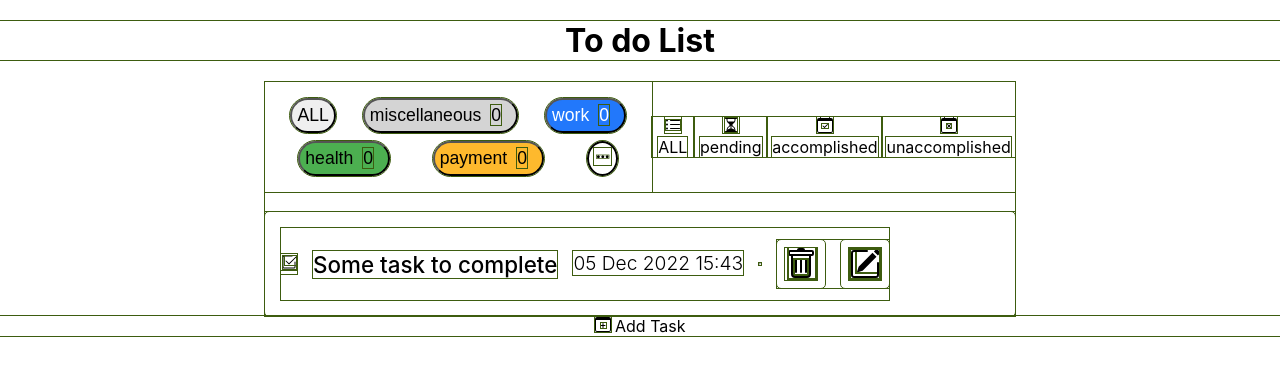
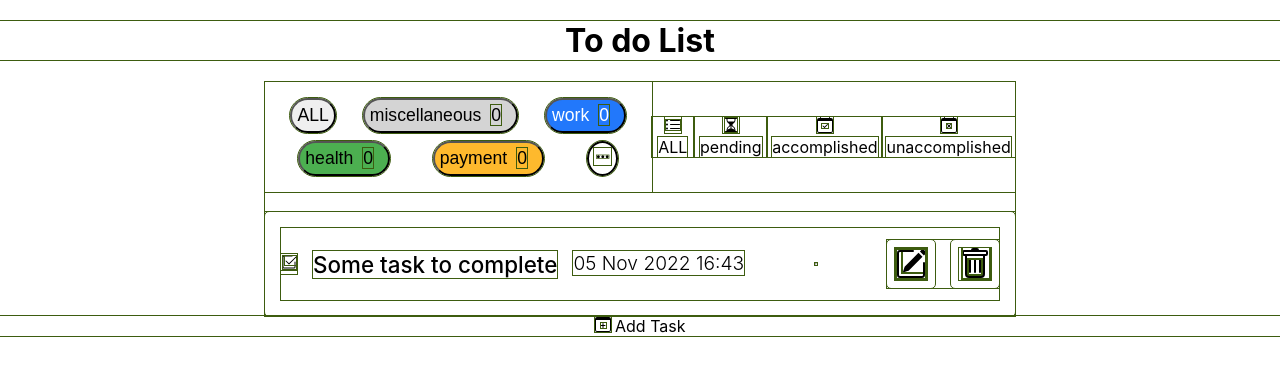
Before and after one commit to neo-the-coder/to-do-app, a React (Create React App) app in the folder to-do-app/: page / in a window 1280 px wide. Shown: the top 376 px of the page. Built offline with nearby package versions, Linux system fonts and the light colour scheme.

Commit message:
fix on ConfirmationBox, further update on task submit

```diff
--- a/to-do-app/src/components/ConfirmationBox.js
+++ b/to-do-app/src/components/ConfirmationBox.js
@@ -1,8 +1,6 @@
 import React from 'react'
-import { useDispatch } from 'react-redux';
 
-function ConfirmationBox({delItem, delAction, openConfirm, setOpenConfirm}) {
-  const dispatch = useDispatch();
+function ConfirmationBox({handleConfirmation, openConfirm, setOpenConfirm}) {
 
   return (
     openConfirm && (
@@ -10,7 +8,7 @@ function ConfirmationBox({delItem, delAction, openConfirm, setOpenConfirm}) {
         <div className="container">
           <h1>Are you sure to delete?</h1>
           <div className="choices">
-            <button onClick={() => dispatch(delAction(delItem))}>Yes</button>
+            <button onClick={handleConfirmation}>Yes</button>
             <button onClick={() => setOpenConfirm(false)}>No</button>
           </div>
         </div>
--- a/to-do-app/src/components/SettingsCategories.js
+++ b/to-do-app/src/components/SettingsCategories.js
@@ -5,9 +5,14 @@ import { useDispatch, useSelector } from 'react-redux'
 import { addCategory, editCategory, deleteCategory } from '../slices/categorySlice';
 import ConfirmationBox from './ConfirmationBox';
 import getTextColor from '../helpers/HexToHSL';
+import { BsPencilSquare, BsTrash } from 'react-icons/bs';
 
 function Category({ category, handleEdit }) {
   const [openConfirm, setOpenConfirm] = useState(false);
+  const dispatch = useDispatch();
+
+  const handleConfirmation = () => dispatch(deleteCategory(category.id));
+
   return (
     <>
       <div
@@ -24,7 +29,7 @@ function Category({ category, handleEdit }) {
                 : undefined
             }
           >
-            Edit
+              <BsPencilSquare />
           </button>
           <button
             disabled={category.name === "miscellaneous"}
@@ -34,13 +39,12 @@ function Category({ category, handleEdit }) {
                 : undefined
             }
           >
-            Del
+            <BsTrash />
           </button>
         </div>
       </div>
       <ConfirmationBox
-        delItem={category.id}
-        delAction={deleteCategory}
+        handleConfirmation={handleConfirmation}
         openConfirm={openConfirm}
         setOpenConfirm={setOpenConfirm}
       />
--- a/to-do-app/src/components/TaskWindow.js
+++ b/to-do-app/src/components/TaskWindow.js
@@ -1,65 +1,54 @@
-import React, { useState } from 'react'
-import { v4 as uuid } from 'uuid';
-import { MdOutlineClose } from 'react-icons/md';
-//import { useDispatch } from 'react-redux';
+import React, { useEffect, useState } from "react";
+import { v4 as uuid } from "uuid";
+import { MdOutlineClose } from "react-icons/md";
 //import toast from 'react-hot-toast';
-//import { addTodo, updateTodo } from '../slices/todoSlice';
-import styles from '../styles/TaskWindow.module.scss';
-import {format, addMinutes } from 'date-fns';
-import { useDispatch, useSelector } from 'react-redux';
-import { addTodo, updateTodo } from '../slices/todoSlice';
-import { addCount } from '../slices/categorySlice';
+import styles from "../styles/TaskWindow.module.scss";
+import { format, addMinutes } from "date-fns";
+import { useDispatch, useSelector } from "react-redux";
+import { addTodo, updateTodo } from "../slices/todoSlice";
+import { addCount, subtractCount } from "../slices/categorySlice";
+import { dtToSlicedISO, dtTZFixed } from "../helpers/DateTimeValue";
 
 function TaskWindow({ type, todo, taskWindowOpen, setTaskWindowOpen }) {
-    const categoryList = useSelector(state => state.category.categoriesList);
-    const dispatch = useDispatch();
-
-    // DateTime state helper functions
-    const dtTZFixed = () => {
-      const timeZoneOffset = new Date().getTimezoneOffset() * 60000; //offset in ms
-      return new Date(Date.now() - timeZoneOffset);
-    };
-    const dtToSlicedISO = (time) => time.toISOString().slice(0, 16);
-
-    // DateTime state values
+  // DateTime initial state values
   const dtMin = dtToSlicedISO(dtTZFixed());
   const initDueTime = dtToSlicedISO(addMinutes(dtTZFixed(), 30));
 
-    const [task, setTask] = useState('');
+  // State
+  const [task, setTask] = useState("");
   const [due, setDue] = useState(initDueTime);
-    const [category, setCategory] = useState('work');
-    //const [status, setStatus] = useState('ongoing');
+  const [category, setCategory] = useState("miscellaneous");
+  const categoryList = useSelector((state) => state.category.categoriesList);
+  const dispatch = useDispatch();
 
-    //2018-06-12T19:30
+  useEffect(() => {
+    console.log("USEEFFECT");
+    if (type === "update" && todo) {
+      setTask(todo.task);
+      setDue(todo.due);
+      setCategory(todo.category);
+    } else {
+      setTask("");
+      setDue(initDueTime);
+      setCategory("miscellaneous");
+    }
+  }, [type, todo, taskWindowOpen, initDueTime]);
 
-    const closeWindow = () => {
+  const handleCancel = () => {
     setTaskWindowOpen(false);
-    }
-    // const [title, setTitle] = useState('');
-    // const [status, setStatus] = useState('incomplete');
-    // const dispatch = useDispatch();
-
-    // useEffect(() => {
-    //   if (type === 'update' && todo) {
-    //     setTitle(todo.title);
-    //     setStatus(todo.status);
-    //   } else {
-    //     setTitle('');
-    //     setStatus('incomplete');
-    //   }
-    // }, [type, todo, modalOpen]);~~
+  };
 
   const handleSubmit = (e) => {
     e.preventDefault();
-
-      if (type === 'add') {
+    //Don't add if task is empty
+    if (type === "add") {
       const newTask = {
         id: uuid(),
         category,
         task,
         due,
-          status: 'pending'
-        }
+        status: "pending",
+      };
       dispatch(addTodo(newTask));
       dispatch(addCount(category));
     } else {
@@ -67,9 +56,13 @@ function TaskWindow({ type, todo, taskWindowOpen, setTaskWindowOpen }) {
         ...todo,
         category,
         task,
-          due
+        due,
+      };
+      dispatch(updateTodo(updatedTask));
+      if (todo.category !== category) {
+        dispatch(addCount(category));
+        dispatch(subtractCount(todo.category));
       }
-        dispatch(updateTodo(updatedTask));
     }
     //   if (title === '') {
     //     toast.error('Please enter a title.');
@@ -102,17 +95,17 @@ function TaskWindow({ type, todo, taskWindowOpen, setTaskWindowOpen }) {
     //   } else {
     //     toast.error("Title Shouldn't be empty");
     //   }
-      closeWindow();
+    handleCancel();
   };
-    console.log(type, 'inside window')
+
   return (
     taskWindowOpen && (
       <div className={styles.wrapper}>
         <div className={styles.container}>
           <div
             className={styles.closeButton}
-              onClick={closeWindow}
-              onKeyDown={closeWindow}
+            onClick={handleCancel}
+            onKeyDown={handleCancel}
             tabIndex={0}
             role="button"
           >
@@ -161,10 +154,7 @@ function TaskWindow({ type, todo, taskWindowOpen, setTaskWindowOpen }) {
               <button type="submit">
                 {type === "add" ? "Add" : "Update"} Task
               </button>
-                <button
-                  onClick={closeWindow}
-                  onKeyDown={closeWindow}
-                >
+              <button onClick={handleCancel} onKeyDown={handleCancel}>
                 Cancel
               </button>
             </div>
@@ -175,5 +165,4 @@ function TaskWindow({ type, todo, taskWindowOpen, setTaskWindowOpen }) {
   );
 }
 
-
-export default TaskWindow
+export default TaskWindow;
--- a/to-do-app/src/components/TodoItem.js
+++ b/to-do-app/src/components/TodoItem.js
@@ -1,6 +1,8 @@
 import { format } from 'date-fns';
 import React, { useState } from 'react'
 import { BsCheck2Square, BsPencilSquare, BsTrash } from 'react-icons/bs';
+import { useDispatch } from 'react-redux';
+import { subtractCount } from '../slices/categorySlice';
 import { deleteTodo } from '../slices/todoSlice';
 import styles from '../styles/TodoItem.module.scss';
 import ConfirmationBox from './ConfirmationBox';
@@ -9,9 +11,14 @@ import TaskWindow from './TaskWindow';
 function TodoItem( {todo} ) {
   const [openUpdate, setOpenUpdate] = useState(false);
   const [openConfirm, setOpenConfirm] = useState(false);
+  const dispatch = useDispatch();
 
   const handleUpdate = () => setOpenUpdate(true);
   const handleDelete = () => setOpenConfirm(true);
+  const handleConfirmation = () => {
+    dispatch(deleteTodo(todo.id));
+    dispatch(subtractCount(todo.category));
+  }
 
   return (
     <>
@@ -28,6 +35,15 @@ function TodoItem( {todo} ) {
           <div className={styles.todoButtons}>
             <div
               className={styles.button}
+              onClick={handleUpdate}
+              onKeyDown={handleUpdate}
+              role="button"
+              tabIndex={0}
+            >
+              <BsPencilSquare />
+            </div>
+            <div
+              className={styles.button}
               onClick={handleDelete}
               onKeyDown={handleDelete}
               tabIndex={0}
@@ -35,20 +51,11 @@ function TodoItem( {todo} ) {
             >
               <BsTrash />
             </div>
-            <div
-              className={styles.button}
-              onClick={handleUpdate}
-              onKeyDown={handleUpdate}
-              role="button"
-              tabIndex={0}
-            >
-              <BsPencilSquare />
-            </div>
           </div>
         </div>
       </div>
       <TaskWindow todo={todo} type="update" taskWindowOpen={openUpdate} setTaskWindowOpen={setOpenUpdate} />
-      <ConfirmationBox delItem={todo.id} delAction={deleteTodo} openConfirm={openConfirm} setOpenConfirm={setOpenConfirm} />
+      <ConfirmationBox handleConfirmation={handleConfirmation} openConfirm={openConfirm} setOpenConfirm={setOpenConfirm} />
     </>
   );
 }
--- /dev/null
+++ b/to-do-app/src/helpers/DateTimeValue.js
@@ -0,0 +1,7 @@
+// DateTime state helper functions
+export const dtTZFixed = () => {
+    const timeZoneOffset = new Date().getTimezoneOffset() * 60000; //offset in ms
+    return new Date(Date.now() - timeZoneOffset);
+  };
+
+export const dtToSlicedISO = (time) => time.toISOString().slice(0, 16);
--- a/to-do-app/src/slices/categorySlice.js
+++ b/to-do-app/src/slices/categorySlice.js
@@ -73,8 +73,18 @@ const categorySlice = createSlice({
         }),
       };
     },
+    subtractCount: (state, action) => {
+      return {
+        ...state,
+        categoriesList: state.categoriesList.map((category) => {
+          return category.name === action.payload
+            ? { ...category, count: category.count - 1 }
+            : category;
+        }),
+      };
+    },
   },
 });
 
-export const { addCategory, editCategory, deleteCategory, addCount } = categorySlice.actions;
+export const { addCategory, editCategory, deleteCategory, addCount, subtractCount } = categorySlice.actions;
 export default categorySlice.reducer;
--- a/to-do-app/src/slices/todoSlice.js
+++ b/to-do-app/src/slices/todoSlice.js
@@ -5,7 +5,7 @@ const initValue = {
         id : 2,
         category: 'work',
         task : 'Some task to complete',
-        due: new Date(2022, 11, 5, 15, 43, 26).toLocaleString(),
+        due: '2022-11-05T16:43',
         status: 'pending',
     }]
 }
--- a/to-do-app/src/styles/SettingsCategories.module.scss
+++ b/to-do-app/src/styles/SettingsCategories.module.scss
@@ -47,7 +47,7 @@
 }
 .list {
     button {
-        margin-top: auto !important;
+        //margin-top: auto !important;
     }
 }
 
@@ -58,7 +58,7 @@
 
     button {
         margin: 2px 5px;
-        padding: 5px !important;
+        padding: 5px;
     }
 }
 
--- a/to-do-app/src/styles/TodoItem.module.scss
+++ b/to-do-app/src/styles/TodoItem.module.scss
@@ -11,6 +11,7 @@
   }
 }
 .todoDetails {
+  width: 100%;
   display: flex;
   align-items: center;
   justify-content: space-between;
```
Lines whose indentation alone changed are shown as unchanged.
